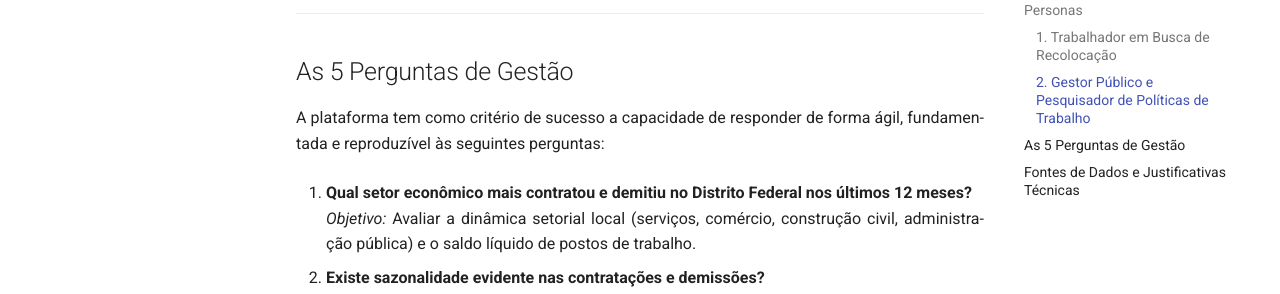
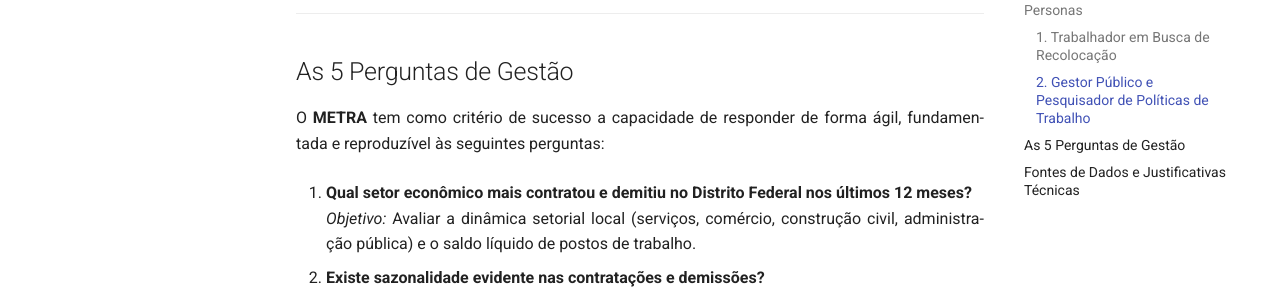
Before and after one commit to unb-bd2-2026-2-grupo-4/ProjetoIntegrado, an MkDocs documentation site: the page built from docs/dominio.md, in a window 1280 px wide and 900 px high, scrolled down 1011 px. Shown: the part 152-446 px from the top of the window. Built offline with MkDocs 1.6.1 and Material for MkDocs 9.7.7, drawn with Linux system fonts in a browser that asks for light colours; comment, search, counter and statistics services are not loaded.

Commit message:
fix: nome do projeto

```diff
--- a/docs/dominio.md
+++ b/docs/dominio.md
@@ -5,6 +5,7 @@
 O domínio escolhido pela Squad G4 é o **Mercado de Trabalho Formal Brasileiro**, com foco nos dados de contratação, desligamento e remuneração registrados no **Novo CAGED** (Cadastro Geral de Empregados e Desempregados), complementados por tabelas auxiliares do **IBGE** (municípios e microrregiões) e do **MTE** (Classificação Brasileira de Ocupações — CBO 2002).
 
 ### O Problema
+
 Trabalhadores que buscam emprego ou transição profissional encontram severas barreiras para identificar com precisão quando e onde a contratação com carteira assinada está aquecendo ou esfriando. Ao mesmo tempo, gestores públicos e pesquisadores de políticas de emprego carecem de ferramentas unificadas para mensurar discrepâncias salariais e de rotatividade segundo recortes de raça/cor, gênero, nível de instrução e faixa etária. Como resultado, decisões cruciais de recolocação ou de alocação de incentivos econômicos governamentais continuam sendo pautadas em percepções subjetivas.
 
 ---
@@ -12,33 +13,35 @@
 ## Personas
 
 ### 1. Trabalhador em Busca de Recolocação
+
 - **Perfil:** Profissional desempregado ou empregado buscando mudar de área/empresa no Distrito Federal e regiões metropolitanas.
 - **Necessidade:** Compreender quais setores econômicos estão em expansão líquida (saldo positivo de contratações), a sazonalidade dos processos seletivos e a faixa salarial real praticada para o seu nível de escolaridade e ocupação.
 
 ### 2. Gestor Público e Pesquisador de Políticas de Trabalho
+
 - **Perfil:** Analista governamental ou pesquisador responsável por desenhar políticas ativas de emprego, combate ao desemprego e fomento à igualdade no mercado formal.
-- **Necessidade:** Monitorar discrepâncias regionais entre polos urbanos e cidades do interior, identificar setores com alta rotatividade patológica (*turnover*) e detectar disparidades estruturais de gênero e raça para direcionar incentivos e fiscalizações.
+- **Necessidade:** Monitorar discrepâncias regionais entre polos urbanos e cidades do interior, identificar setores com alta rotatividade patológica (_turnover_) e detectar disparidades estruturais de gênero e raça para direcionar incentivos e fiscalizações.
 
 ---
 
 ## As 5 Perguntas de Gestão
 
-A plataforma tem como critério de sucesso a capacidade de responder de forma ágil, fundamentada e reproduzível às seguintes perguntas:
+O **METRA** tem como critério de sucesso a capacidade de responder de forma ágil, fundamentada e reproduzível às seguintes perguntas:
 
 1. **Qual setor econômico mais contratou e demitiu no Distrito Federal nos últimos 12 meses?**
-   *Objetivo:* Avaliar a dinâmica setorial local (serviços, comércio, construção civil, administração pública) e o saldo líquido de postos de trabalho.
+   _Objetivo:_ Avaliar a dinâmica setorial local (serviços, comércio, construção civil, administração pública) e o saldo líquido de postos de trabalho.
 
 2. **Existe sazonalidade evidente nas contratações e demissões?**
-   *Objetivo:* Mensurar variações mensais sistemáticas (ex.: contratações temporárias no varejo no 4º trimestre e demissões subsequentes em janeiro).
+   _Objetivo:_ Mensurar variações mensais sistemáticas (ex.: contratações temporárias no varejo no 4º trimestre e demissões subsequentes em janeiro).
 
 3. **Qual é a disparidade no saldo de empregos formais entre as capitais e os municípios do interior?**
-   *Objetivo:* Entender a concentração geográfica das vagas e a capacidade de geração de empregos fora dos grandes centros urbanos.
+   _Objetivo:_ Entender a concentração geográfica das vagas e a capacidade de geração de empregos fora dos grandes centros urbanos.
 
-4. **Setores econômicos com maior taxa de rotatividade (*turnover*) praticam salários médios menores?**
-   *Objetivo:* Analisar a correlação empírica entre precarização/volatilidade do vínculo empregatício e remuneração média de admissão.
+4. **Setores econômicos com maior taxa de rotatividade (_turnover_) praticam salários médios menores?**
+   _Objetivo:_ Analisar a correlação empírica entre precarização/volatilidade do vínculo empregatício e remuneração média de admissão.
 
 5. **Como o perfil sociodemográfico (gênero, raça/cor, idade, escolaridade) impacta o nível salarial e as chances de recolocação?**
-   *Objetivo:* Evidenciar gaps de renda e oportunidades no mercado formal, gerando insumos para políticas de equidade e inclusão social.
+   _Objetivo:_ Evidenciar gaps de renda e oportunidades no mercado formal, gerando insumos para políticas de equidade e inclusão social.
 
 ---
 
--- a/mkdocs.yml
+++ b/mkdocs.yml
@@ -1,5 +1,5 @@
-site_name: Plataforma de Dados — Novo CAGED
-site_description: Projeto Integrado da disciplina de Banco de Dados 2 (FCTE-UnB) - Squad G4
+site_name: METRA — Monitoramento e Engenharia de dados do TRAbalho
+site_description: METRA — Monitoramento e Engenharia de dados do TRAbalho | Projeto Integrado de Banco de Dados 2 (FCTE-UnB) - Squad G4
 site_author: Squad G4
 repo_url: https://github.com/arthurevg/ProjetoIntegrado
 repo_name: arthurevg/ProjetoIntegrado
```
Also changed, not shown: AI-USAGE.md (+1 -1 lines), README.md (+10 -10 lines), docs/arquitetura.md (+2 -2 lines), docs/index.md (+4 -4 lines).
